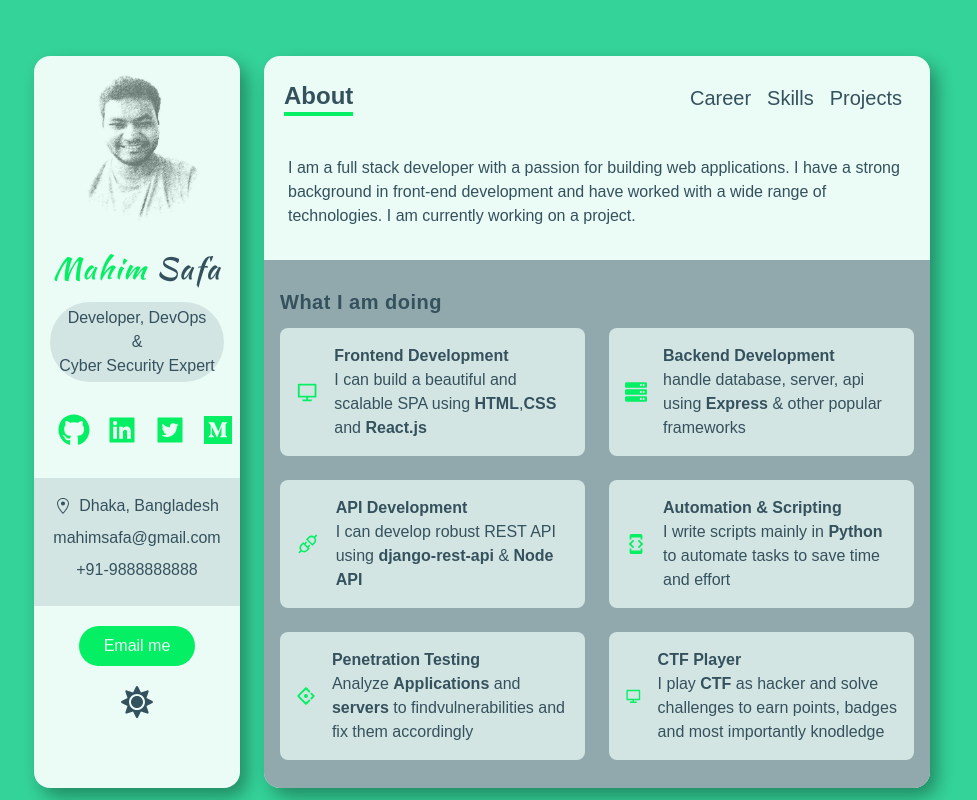
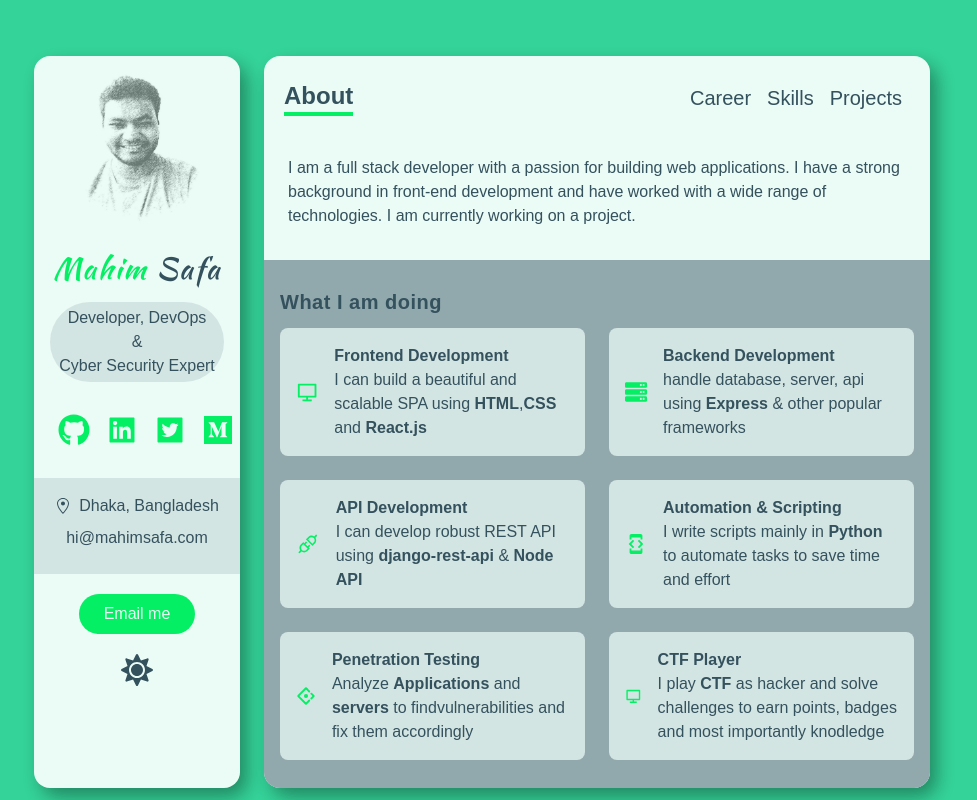
Before and after one commit to mahimsafa/dev-portfolio-1, a Next.js app: page / in a window 1280 px wide. Shown: the whole page, without its empty margins (158-1135 px from the left). Built offline with nearby package versions, Linux system fonts and the light colour scheme.

Commit message:
updated email

```diff
--- a/data.ts
+++ b/data.ts
@@ -12,8 +12,8 @@ export const myDetails =  {
   name: "Mahim Safa",
   title: "Full Stack Developer",
   description: "I am a full stack developer with a passion for building web applications. I have a strong background in front-end development and have worked with a wide range of technologies. I am currently working on a project.",
-  email: 'mahimsafa@gmail.com',
-  phone: '+91-9888888888',
+  email: 'hi@mahimsafa.com',
+  phone: '',
   address: 'Dhaka, Bangladesh',
   socials: [
     {
```
